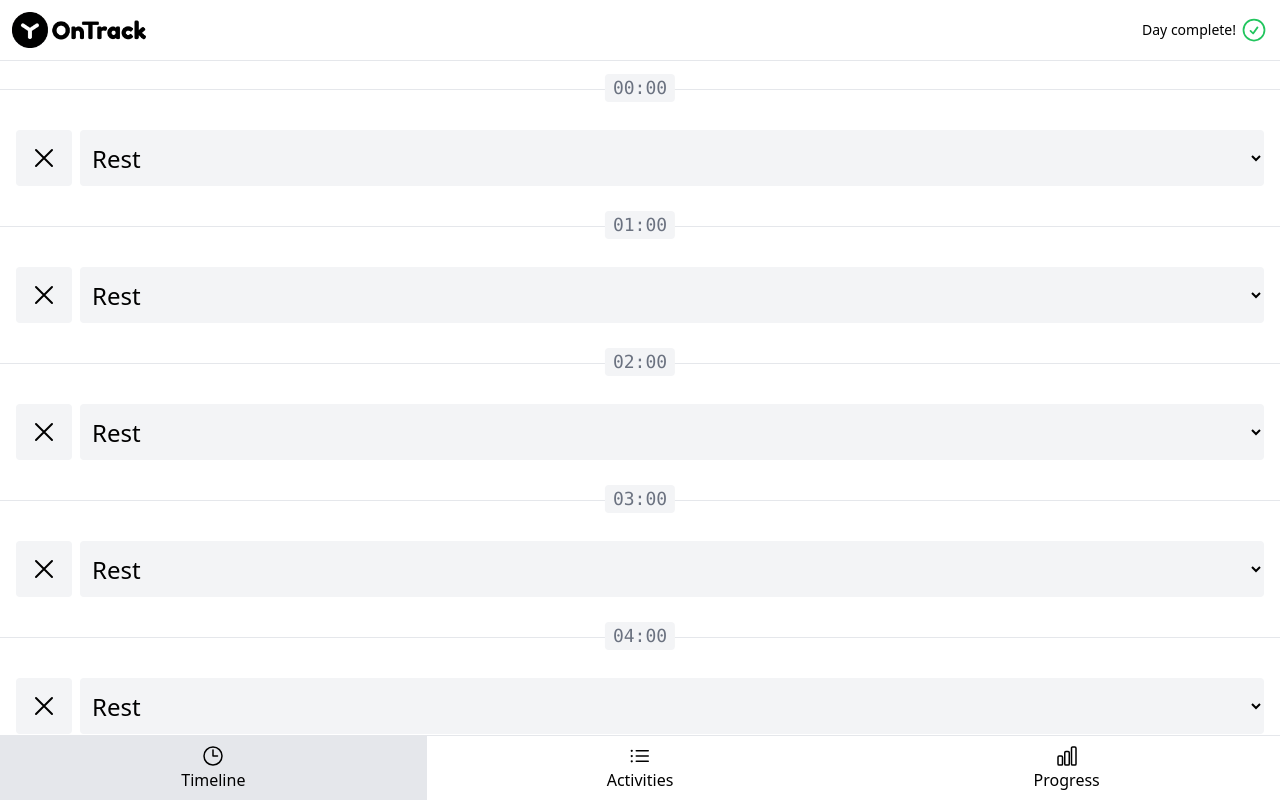
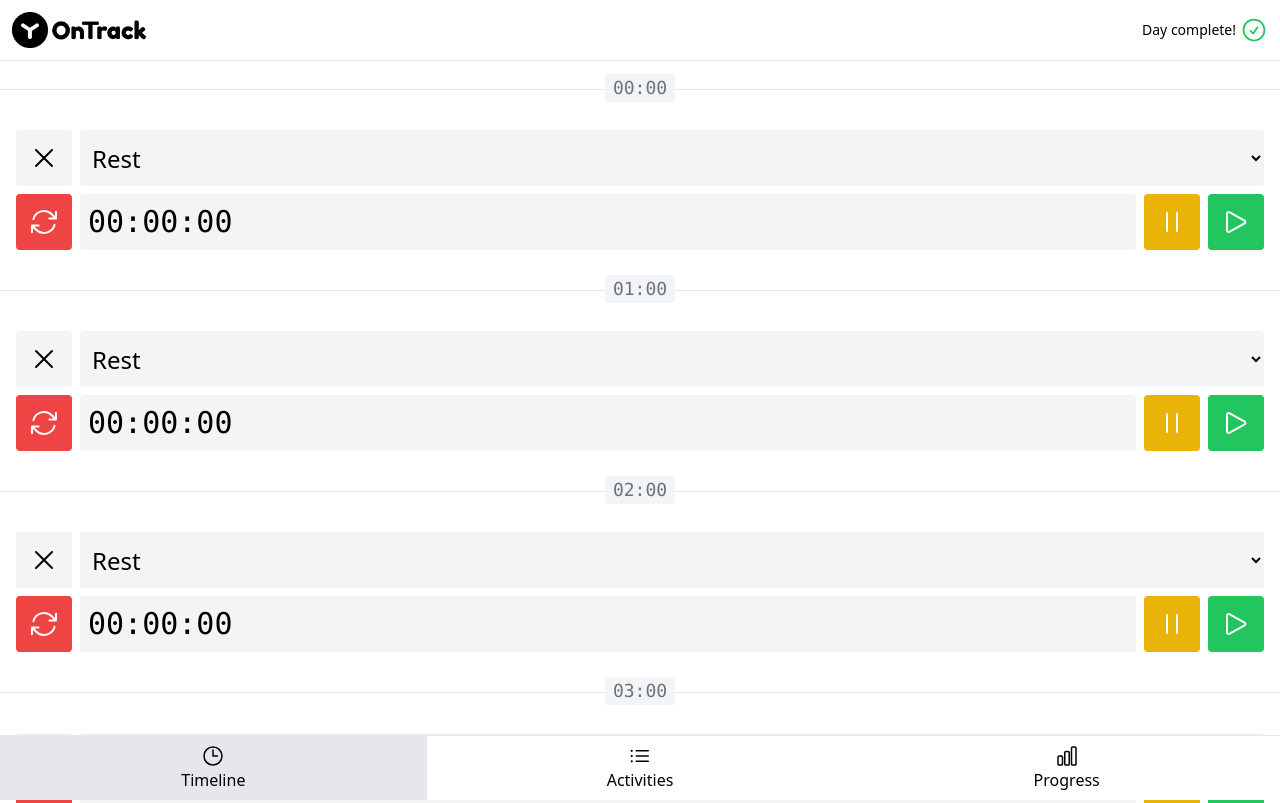
Before and after one commit to kruvv/ontrack, a Vue app: page /#timeline in a window 1280 px wide. Shown: the top 803 px of the page. Built offline with nearby package versions, Linux system fonts and the light colour scheme.

Commit message:
Добавил компонент секундомера активности

```diff
--- a/src/components/BaseButton.vue
+++ b/src/components/BaseButton.vue
@@ -5,7 +5,13 @@
 </template>
 
 <script lang="ts">
-import { BUTTON_TYPE_PRIMARY, BUTTON_TYPE_DANGER, BUTTON_TYPE_NEUTRAL } from '@/constants.ts'
+import {
+  BUTTON_TYPE_PRIMARY,
+  BUTTON_TYPE_DANGER,
+  BUTTON_TYPE_NEUTRAL,
+  BUTTON_TYPE_SUCCESS,
+  BUTTON_TYPE_WARNING,
+} from '@/constants.ts'
 
 type TypeClasses = {
   [key: string]: string
@@ -14,6 +20,8 @@
   [BUTTON_TYPE_PRIMARY]: 'bg-purple-500 p-3 enabled:hover:bg-purple-600',
   [BUTTON_TYPE_NEUTRAL]: 'bg-gray-100 p-3 enabled:hover:bg-gray-200',
   [BUTTON_TYPE_DANGER]: 'bg-red-500 p-3 enabled:hover:bg-red-600 text-white',
+  [BUTTON_TYPE_SUCCESS]: 'bg-green-500 p-3 enabled:hover:bg-green-600 text-white',
+  [BUTTON_TYPE_WARNING]: 'bg-yellow-500 p-3 enabled:hover:bg-yellow-600 text-white',
 }
 </script>
 
--- a/src/components/TimelineItem.vue
+++ b/src/components/TimelineItem.vue
@@ -7,11 +7,13 @@
       placeholder="Rest"
       @select="selectActivity"
     />
+    <TimelineStopwatch :seconds="timelineItem.activitySeconds" />
   </li>
 </template>
 
 <script setup lang="ts">
 import BaseSelect from '@/components/BaseSelect.vue'
+import TimelineStopwatch from '@/components/TimelineStopwatch.vue'
 import TimelineHour from '@/components/TimelineHour.vue'
 import {
   isTimelineItemValid,
--- /dev/null
+++ b/src/components/TimelineStopwatch.vue
@@ -0,0 +1,33 @@
+<template>
+  <div class="flex w-full gap-2">
+    <BaseButton :type="BUTTON_TYPE_DANGER">
+      <ArrowPathIcon class="h-8" />
+    </BaseButton>
+    <div class="flex flex-grow items-center rounded bg-gray-100 px-2 font-mono text-3xl">
+      {{ formatSeconds(seconds) }}
+    </div>
+    <BaseButton :type="BUTTON_TYPE_WARNING">
+      <PauseIcon class="h-8" />
+    </BaseButton>
+    <BaseButton :type="BUTTON_TYPE_SUCCESS">
+      <PlayIcon class="h-8" />
+    </BaseButton>
+  </div>
+</template>
+
+<script setup lang="ts">
+import { ArrowPathIcon, PauseIcon, PlayIcon } from '@heroicons/vue/24/outline'
+import BaseButton from '@/components/BaseButton.vue'
+import { BUTTON_TYPE_DANGER, BUTTON_TYPE_WARNING, BUTTON_TYPE_SUCCESS } from '@/constants.ts'
+import { isNumber } from '@/validators.ts'
+import { formatSeconds } from '@/functions.ts'
+defineProps({
+  seconds: {
+    default: 0,
+    type: Number,
+    validator: isNumber,
+  },
+})
+</script>
+
+<style scoped></style>
--- a/src/constants.ts
+++ b/src/constants.ts
@@ -6,6 +6,7 @@
 export const PAGE_ACTIVITIES = 'activities'
 export const PAGE_PROGRESS = 'progress'
 
+export const MILLISECONDS_IN_SECONDS = 1000
 export const SECONDS_IN_MINUTES = 60
 export const MINUTES_IN_HOUR = 60
 export const SECONDS_IN_HOUR = SECONDS_IN_MINUTES * MINUTES_IN_HOUR
@@ -15,8 +16,16 @@
 export const BUTTON_TYPE_PRIMARY = 'primary'
 export const BUTTON_TYPE_DANGER = 'danger'
 export const BUTTON_TYPE_NEUTRAL = 'nautral'
+export const BUTTON_TYPE_SUCCESS = 'success'
+export const BUTTON_TYPE_WARNING = 'warning'
 
-export const BUTTON_TYPES = [BUTTON_TYPE_NEUTRAL, BUTTON_TYPE_DANGER, BUTTON_TYPE_PRIMARY]
+export const BUTTON_TYPES = [
+  BUTTON_TYPE_NEUTRAL,
+  BUTTON_TYPE_DANGER,
+  BUTTON_TYPE_PRIMARY,
+  BUTTON_TYPE_SUCCESS,
+  BUTTON_TYPE_WARNING,
+]
 
 export const NAV_ITEMS = {
   [PAGE_TIMELINE]: ClockIcon,
--- a/src/functions.ts
+++ b/src/functions.ts
@@ -5,6 +5,7 @@
   SECONDS_IN_HOUR,
   SECONDS_IN_MINUTES,
   MINUTES_IN_HOUR,
+  MILLISECONDS_IN_SECONDS,
 } from '@/constants.ts'
 import { isPageValid, isNull } from '@/validators.ts'
 import type { TimelineItemType, ActivityType } from '@/validators.ts'
@@ -38,7 +39,7 @@
   const timeItems: TimelineItemType[] = []
 
   for (let hour = MIDNIGHT_HOUR; hour < HOURS_IN_DAY; hour++) {
-    timeItems.push({ hour, activityId: null })
+    timeItems.push({ hour, activityId: null, activitySeconds: 0 })
   }
   return timeItems
 }
@@ -62,3 +63,10 @@
     label: generatePeriodSelectOptionsLabel(periodsInMinutes),
   }))
 }
+
+export function formatSeconds(seconds: number) {
+  const date = new Date()
+  date.setTime(Math.abs(seconds) * MILLISECONDS_IN_SECONDS)
+  const utc = date.toUTCString()
+  return utc.substring(utc.indexOf(':') - 2, utc.indexOf(':') + 6)
+}
--- a/src/validators.ts
+++ b/src/validators.ts
@@ -8,6 +8,7 @@
 export type TimelineItemType = {
   hour: number
   activityId: string | null
+  activitySeconds: number
 }
 
 export type ActivityType = {
```
